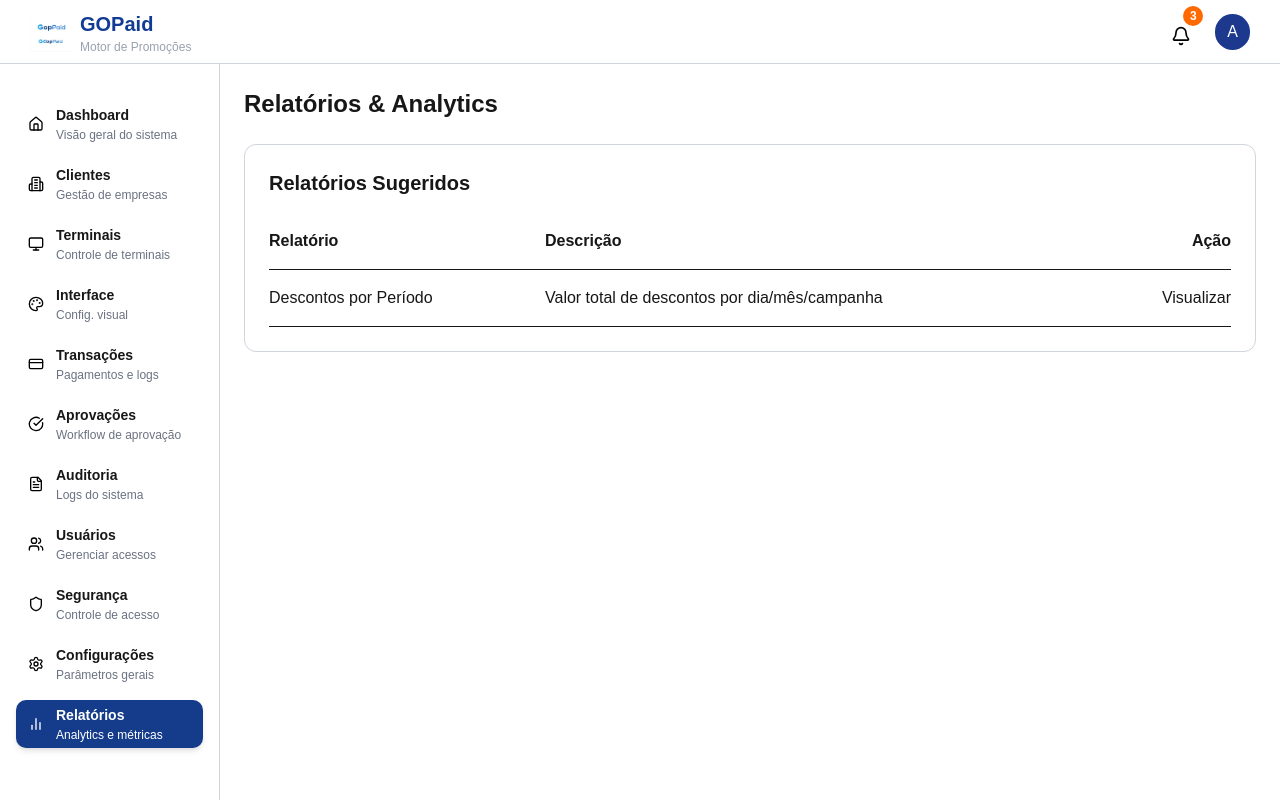
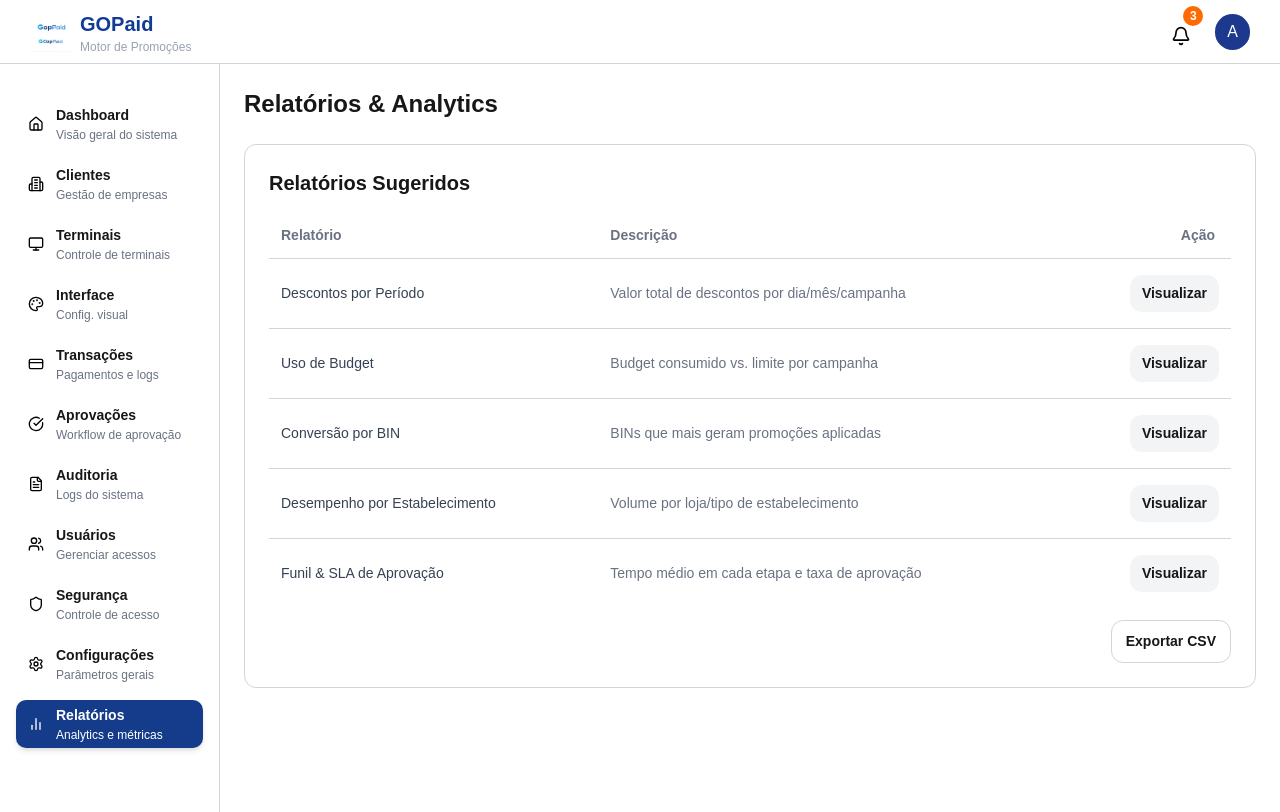
Before and after one commit to JohannPDaniel/Meu-projeto, a Next.js app: page /relatorios in a window 1280 px wide. Built offline with nearby package versions, Linux system fonts and the light colour scheme.

Commit message:
terminando pagina de relatórios

```diff
--- a/src/app/relatorios/page.tsx
+++ b/src/app/relatorios/page.tsx
@@ -1,31 +1,78 @@
-import { AppLayout } from "../../components/appLayout";
+import { AppLayout } from '../../components/appLayout';
+import { contentTbody } from "../../components/relatorios/contentTable";
 
 export default function Relatorios() {
 	return (
 		<AppLayout>
 			<h1 className='text-2xl font-bold'>Relatórios & Analytics</h1>
 
-			<div className='flex flex-col gap-4 border border-gray-300 p-6 rounded-xl'>
-				<h1 className='text-xl font-bold'>Relatórios Sugeridos</h1>
+			<div className='xss:text-center md:text-start border border-gray-300 p-6 rounded-xl'>
+				<h2 className='text-xl font-bold mb-4'>Relatórios Sugeridos</h2>
 
-				<table>
-					<thead className="p-9">
-						<tr>
-							<th className="text-start py-4 border-b">Relatório</th>
-							<th className="text-start py-4 border-b">Descrição</th>
-							<th className="text-end py-4 border-b">Ação</th>
+				{/* MOBILE: cards (até sm) */}
+				<div className='grid gap-3 md:hidden'>
+					{contentTbody.map((ct, i) => (
+						<div
+							key={i}
+							className='rounded-xl border border-gray-200 p-4 hover:bg-gray-50 transition'>
+							<div className='text-[15px] font-semibold text-gray-800'>
+								{ct.content1}
+							</div>
+							<div className='mt-1 text-[14px] text-gray-500'>
+								{ct.content2}
+							</div>
+							<div className='mt-3'>
+								<button className='w-full px-3 py-2 bg-gray-100 rounded-xl text-[14px] font-bold hover:shadow-lg'>
+									{ct.contentButton}
+								</button>
+							</div>
+						</div>
+					))}
+				</div>
+
+				{/* DESKTOP/TABLET: tabela (sm+) */}
+				<div className='hidden md:block'>
+					<div className='overflow-x-auto'>
+						<table className='min-w-full'>
+							<thead>
+								<tr className='border-b border-gray-300'>
+									<th className='text-left text-[14px] text-gray-500 py-3 md:pl-0 lg:pl-3'>
+										Relatório
+									</th>
+									<th className='text-left text-[14px] text-gray-500 py-3'>
+										Descrição
+									</th>
+									<th className='text-right text-[14px] text-gray-500 py-3 md:pr-0 lg:pr-4'>
+										Ação
+									</th>
 								</tr>
 							</thead>
 							<tbody>
-						<tr>
-							<td className="py-4 border-b">Descontos por Período</td>
-							<td className="py-4 border-b">Valor total de descontos por dia/mês/campanha</td>
-							<td className="text-end py-4 border-b">
-								<button>Visualizar</button>
+								{contentTbody.map((ct, i) => (
+									<tr
+										key={i}
+										className='border-t border-gray-300 hover:bg-gray-50'>
+										<td className='py-4 md:pl-0 lg:pl-3 text-[14px] text-gray-700'>
+											{ct.content1}
+										</td>
+										<td className='py-4 text-[14px] text-gray-500'>
+											{ct.content2}
+										</td>
+										<td className='py-4 md:pr-0 lg:pr-3 text-right'>
+											<button className='px-3 py-2 bg-gray-100 rounded-xl text-[14px] font-bold hover:shadow-lg'>
+												{ct.contentButton}
+											</button>
 										</td>
 									</tr>
+								))}
 							</tbody>
 						</table>
+					</div>
+				</div>
+
+				<div className="group flex justify-end mt-3">
+					<button className="border border-gray-300 px-3.5 py-2.5 rounded-xl text-[14px] font-bold cursor-pointer hover:text-blue-900 hover:bg-blue-100 hover:shadow-lg">Exportar CSV</button>
+				</div>
 			</div>
 		</AppLayout>
 	);
--- /dev/null
+++ b/src/components/relatorios/contentTable.ts
@@ -0,0 +1,27 @@
+export const contentTbody = [
+	{
+		content1: 'Descontos por Período',
+		content2: 'Valor total de descontos por dia/mês/campanha',
+		contentButton: 'Visualizar',
+	},
+	{
+		content1: 'Uso de Budget',
+		content2: 'Budget consumido vs. limite por campanha',
+		contentButton: 'Visualizar',
+	},
+	{
+		content1: 'Conversão por BIN',
+		content2: 'BINs que mais geram promoções aplicadas',
+		contentButton: 'Visualizar',
+	},
+	{
+		content1: 'Desempenho por Estabelecimento',
+		content2: 'Volume por loja/tipo de estabelecimento',
+		contentButton: 'Visualizar',
+	},
+	{
+		content1: 'Funil & SLA de Aprovação',
+		content2: 'Tempo médio em cada etapa e taxa de aprovação',
+		contentButton: 'Visualizar',
+	},
+];
```
Lines whose indentation alone changed are shown as unchanged.
